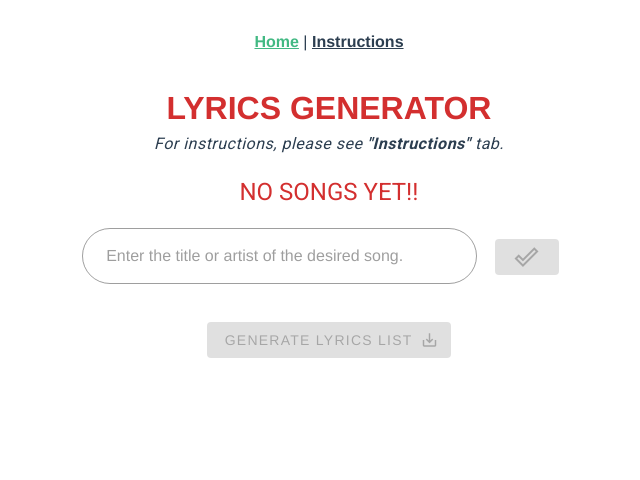
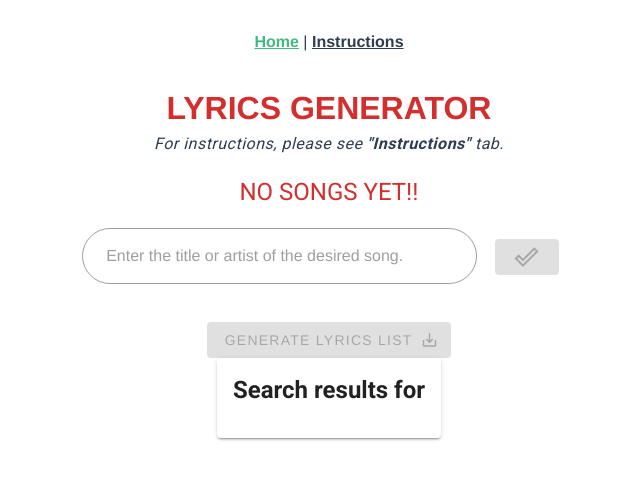
Before and after one commit to miggynowiggy/CEC-Lyrics-Generator, a Vue app: page / in a window 1280 px wide. Shown: the top 480 px of the page, without its empty margins (311-951 px from the left). Built offline with nearby package versions, Linux system fonts and the light colour scheme.

Commit message:
added a search results area

```diff
--- a/src/views/Home.vue
+++ b/src/views/Home.vue
@@ -27,7 +27,7 @@
       <v-layout row align-baseline justify-center mt-4>
         <v-flex xs4>
           <v-text-field
-            v-model="song"
+            v-model="search"
             placeholder="Enter the title or artist of the desired song."
             outlined
             rounded
@@ -50,6 +50,20 @@
         </v-flex>
       </v-layout>
     </v-container>
+
+    <v-container align-center justify-center>
+      <v-layout row align-center justify-center>
+        <v-card>
+          <v-card-title>
+            <div class="headline font-weight-bold">Search results for {{ search }}</div>
+          </v-card-title>
+
+          <v-card-text>
+            {{ searchResults }}
+          </v-card-text>
+        </v-card>
+      </v-layout>
+    </v-container>
   </div>
 </template>
 
@@ -67,7 +81,8 @@ export default {
   },
   data() {
     return {
-      song: ""
+      song: "",
+      search: ""
     }
   },
   computed: {
@@ -81,6 +96,9 @@ export default {
     isSongListEmpty() {
       if(this.songList.length <= 0) return true;
       else return false;
+    },
+    filteredList() {
+
     },
   },
   methods: {
```
